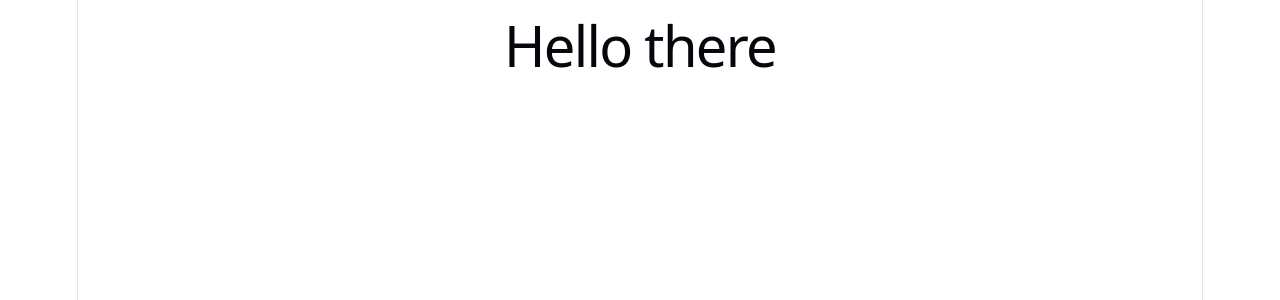
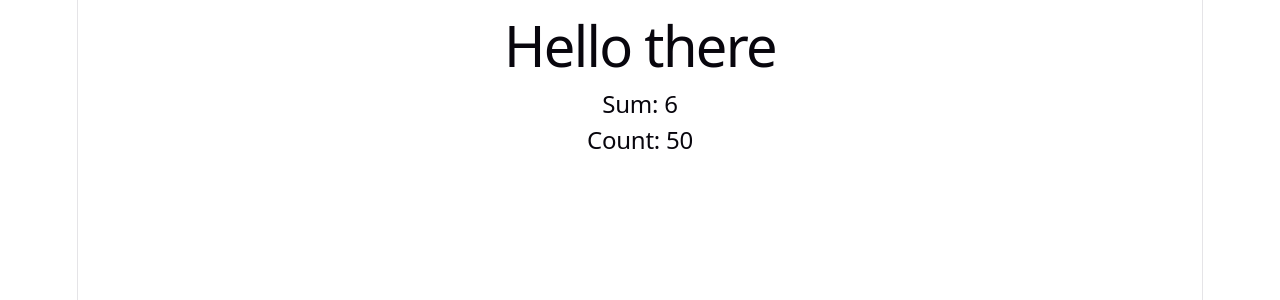
Before and after one commit to asm-saim/v1.my-react-app, a React (Vite) app: page / in a window 1280 px wide. Shown: the top 300 px of the page. Built offline with nearby package versions, Linux system fonts and the light colour scheme.

Commit message:
jsx convention implemented

```diff
--- a/src/App.tsx
+++ b/src/App.tsx
@@ -1,17 +1,22 @@
-import { useState } from 'react'
-import heroImg from './assets/hero.png'
-import reactLogo from './assets/react.svg'
-import viteLogo from './assets/vite.svg'
-import './App.css'
+import "./App.css";
 
 function App() {
-  const [count, setCount] = useState(0)
-
   return (
-<>
-<h1 className="">Hello there</h1>
-</>
-  )
+    <>
+      <h1>Hello there</h1>
+      <Calculator></Calculator>
+    </>
+  );
 }
 
-export default App
+function Calculator() {
+  const total = 50;
+  return (
+    <>
+      <h2>Sum: {4 + 2}</h2>
+      <h2>Count: {total}</h2>
+    </>
+  );
+}
+
+export default App;
```
